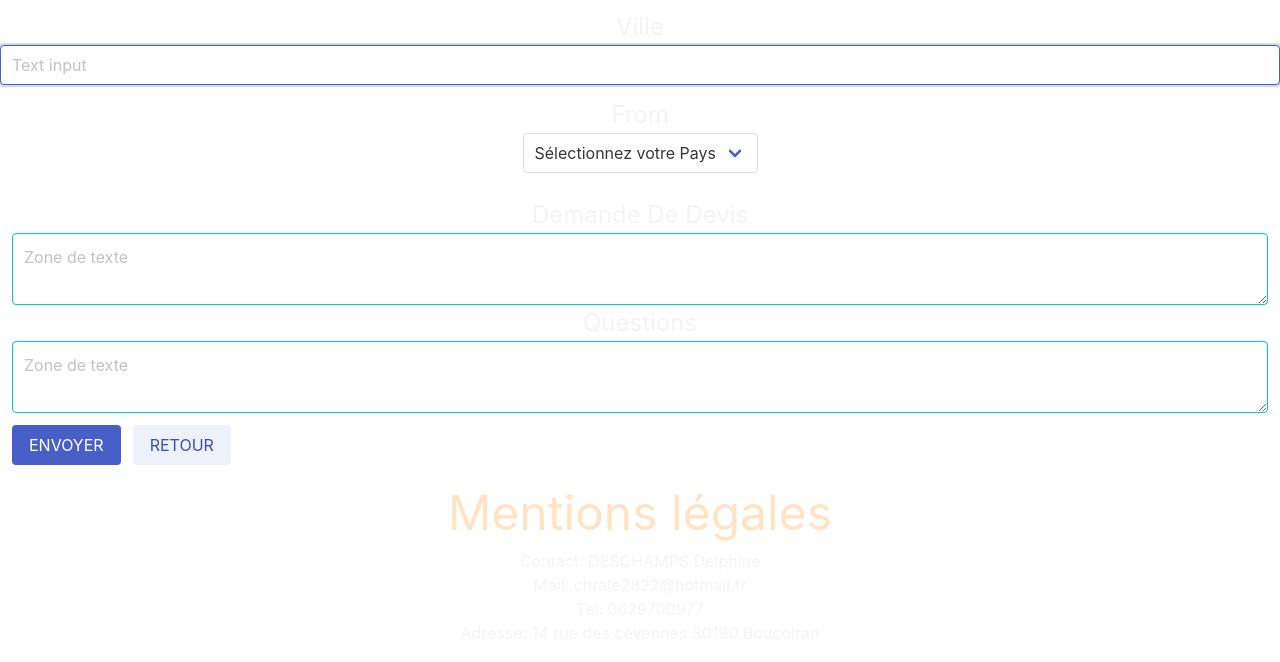
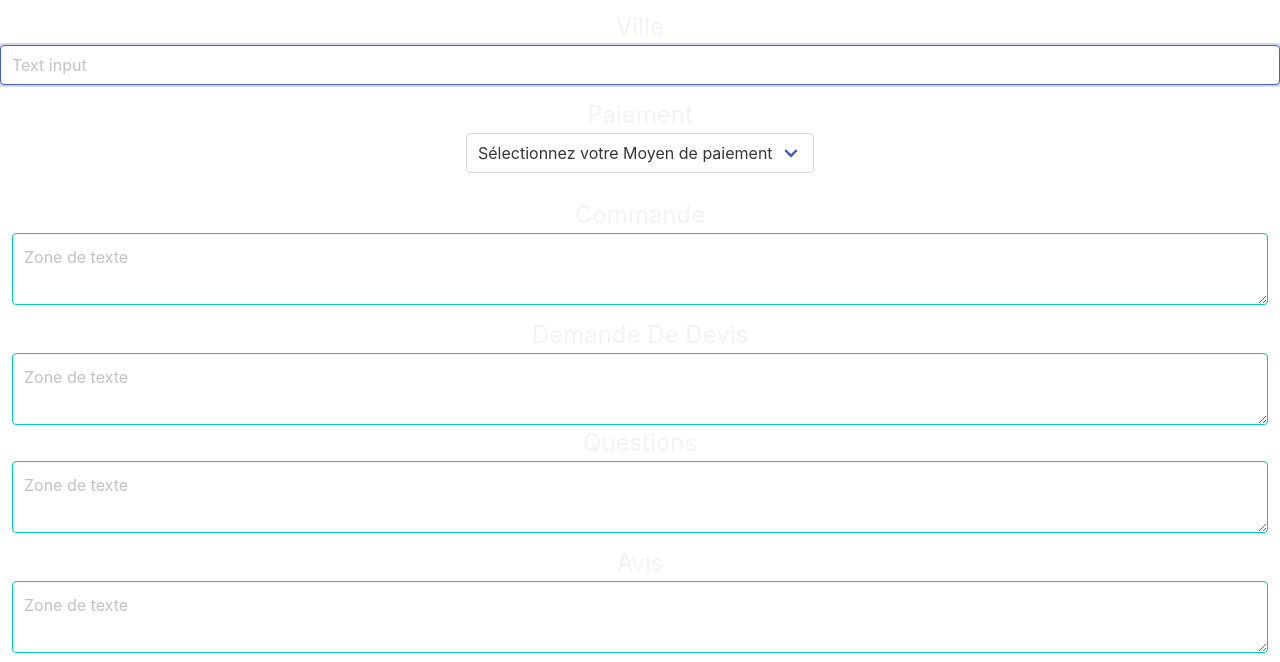
Before and after one commit to Terrydall/Evaluation-HTML-CSS, a plain HTML site: page index.html in a window 1280 px wide. Shown: the part 1655-2317 px from the top of the page. Drawn offline with nearby package versions, Linux system fonts and the light colour scheme.

Commit message:
Add files via upload

```diff
--- a/index.html
+++ b/index.html
@@ -57,7 +57,7 @@
             <h2 style="color: bisque">Déroulement commande</h2>
             <p style="color: #f3f3f3">Pour commander il vous suffit de cliquer sur le lien en haut de page intitulé
                 (Contact) qui va vous diriger vers un formulaire de contact qui vous permettra de passer commande ou de
-                faire une demande de devis pour des commandes plus importantes. </p>
+                faire une demande de devis pour des commandes plus importantes. Oupour simplement poser vos questions ou encore mettre vos avis.</p>
         </section>
 
         <section id="Contact" class="is-size-4">
@@ -133,21 +133,26 @@
                     </div>
                 </div>
                 <div class="field">
-                    <label style="color: #f3f3f3">From</label>
+                    <label style="color: #f3f3f3">Paiement</label>
                     <div class="control">
                         <div class="select">
                             <select>
-                                <option>Sélectionnez votre Pays</option>
-                                <option>France</option>
-                                <option>Amérique</option>
-                                <option>Etats-Unis</option>
-                                <option>Autres</option>
+                                <option>Sélectionnez votre Moyen de paiement</option>
+                                <option>Carte bleue</option>
+                                <option>Espèces</option>
+                                <option>Paypal</option>
+                                <option>Paylib</option>
                             </select>
                         </div>
                     </div>
                 </div>
-                </div>
                 <div class="column">
+                    <div class="field">
+                        <label style="color: #f3f3f3">Commande</label>
+                        <div class="control">
+                            <textarea class="textarea is-primary" placeholder="Zone de texte" rows="2"></textarea>
+                        </div>
+                    </div>
                     <div class="field">
                         <label style="color: #f3f3f3">Demande De Devis</label>
                         <div class="control">
@@ -155,6 +160,12 @@
                         </div>
                         <div class="field">
                             <label style="color: #f3f3f3">Questions</label>
+                            <div class="control">
+                                <textarea class="textarea is-primary" placeholder="Zone de texte" rows="2"></textarea>
+                            </div>
+                        </div>
+                        <div class="field">
+                            <label style="color: #f3f3f3">Avis</label>
                             <div class="control">
                                 <textarea class="textarea is-primary" placeholder="Zone de texte" rows="2"></textarea>
                             </div>
```
